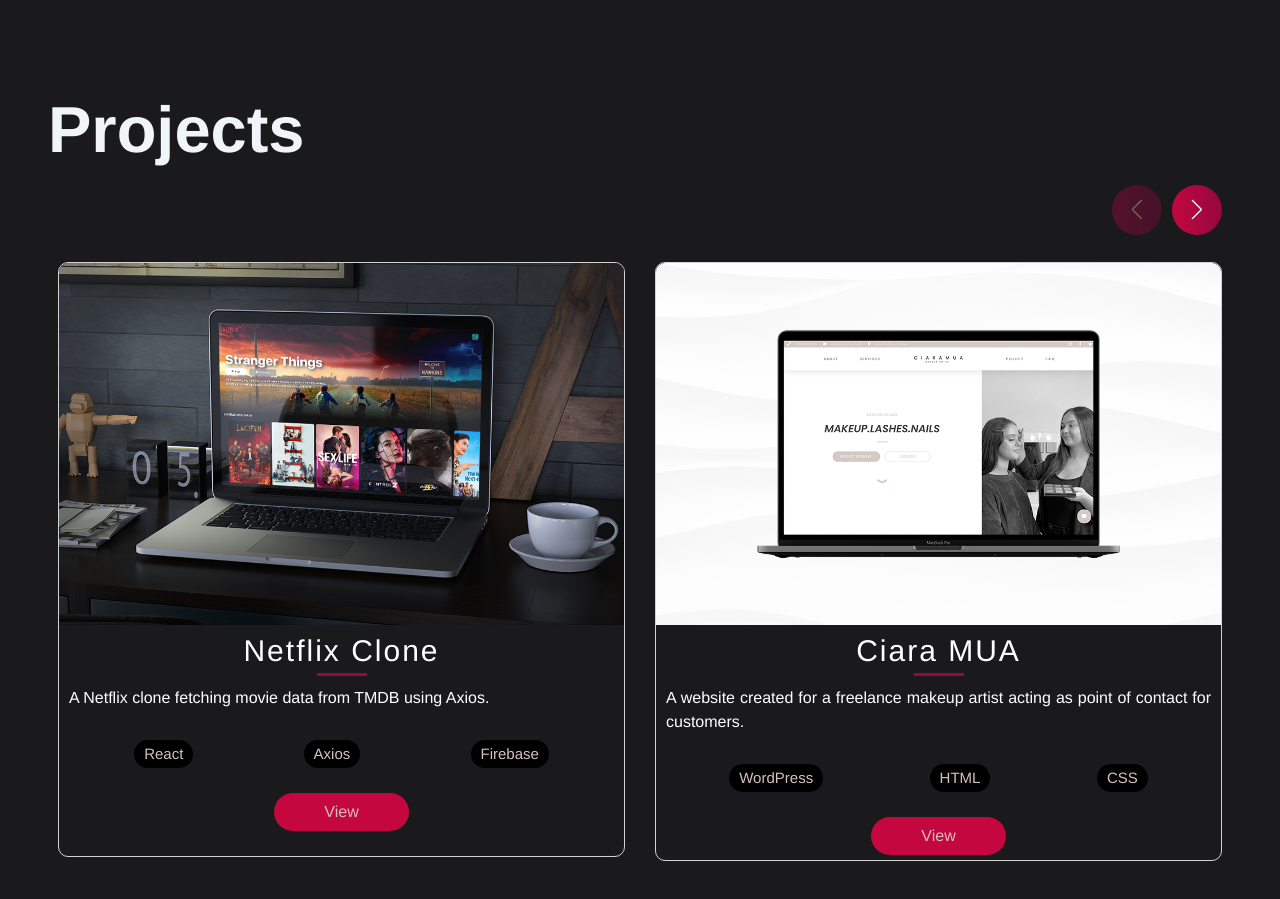
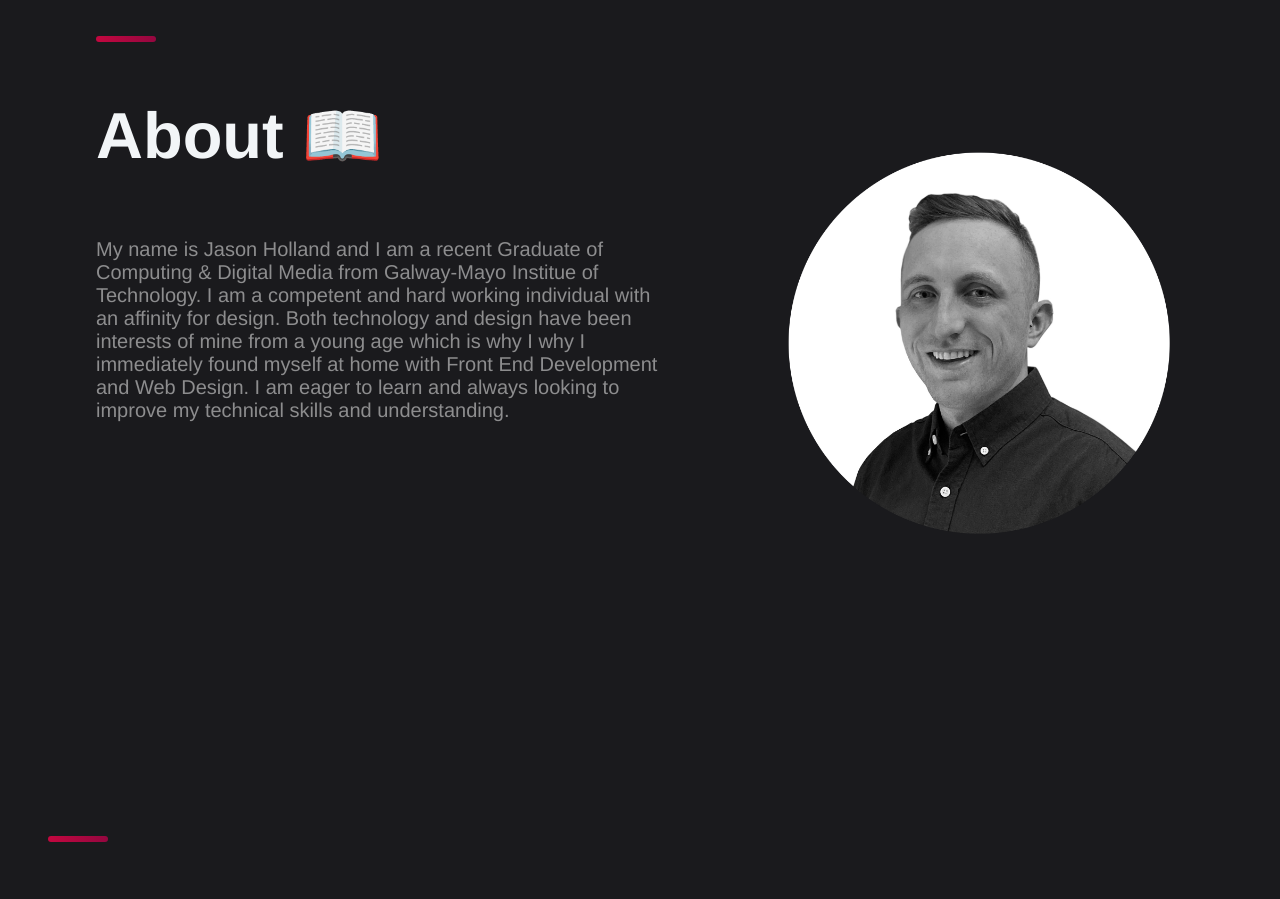
Before and after one commit to jholland93/personal-portfolio, a Next.js app: page / in a window 1280 px wide. Shown: the part 780-1679 px from the top of the page. Built offline with nearby package versions, Linux system fonts and the light colour scheme.

Commit message:
added about section

```diff
--- a/src/components/About/About.js
+++ b/src/components/About/About.js
@@ -1,23 +1,41 @@
 import Image from "next/image";
 import React from "react";
 import {
-  ProfileImg,
   Section,
   SectionDivider,
+  SectionSubText,
   SectionText,
   SectionTitle,
 } from "../../styles/GlobalComponents";
-import { AboutContainer, AboutContent, ImageContainer } from "./AboutStyles";
+import {
+  AboutContainer,
+  AboutContent,
+  ImageContainer,
+  AboutInfo,
+  ProfileImg,
+} from "./AboutStyles";
 
 const About = () => (
-  <AboutContainer>
-    <Section nopadding id="About">
+  <AboutContainer id="about">
+    <Section>
       <SectionDivider />
-      <SectionTitle main>About</SectionTitle>
+      <SectionTitle main>About 📖</SectionTitle>
+
+      <AboutContent>
+        <SectionText>
+          My name is Jason Holland and I am a recent Graduate of Computing &
+          Digital Media from Galway-Mayo Institue of Technology. I am a
+          competent and hard working individual with an affinity for design.
+          Both technology and design have been interests of mine from a young
+          age which is why I why I immediately found myself at home with Front
+          End Development and Web Design. I am eager to learn and always looking
+          to improve my technical skills and understanding.
+        </SectionText>{" "}
+        <ProfileImg>
+          <Image src="/images/profile-picture.png" height={400} width={400} />
+        </ProfileImg>
+      </AboutContent>
     </Section>
-    <ProfileImg>
-      <Image src="/images/profile-picture.png" height={400} width={400} />
-    </ProfileImg>
   </AboutContainer>
 );
 
--- a/src/components/About/AboutStyles.js
+++ b/src/components/About/AboutStyles.js
@@ -2,15 +2,42 @@
 
 export const AboutContainer = styled.div`
   height: 100vh;
-  max-height: 900px;
+
+  @media ${(props) => props.theme.breakpoints.sm} {
+    margin-bottom: 20rem;
+  }
 `;
 
 export const AboutContent = styled.div`
-  color: red;
-  z-index: 100;
+  display: flex;
+  flex-direction: row;
+  margin-top: 5rem;
+
+  @media ${(props) => props.theme.breakpoints.lg} {
+    flex-direction: column;
+    margin: 5rem auto;
+  }
+  @media ${(props) => props.theme.breakpoints.sm} {
+    margin: 0 auto;
+  }
 `;
 
 export const ImageContainer = styled.div`
   color: red;
   z-index: 100;
 `;
+
+export const AboutInfo = styled.div``;
+
+export const ProfileImg = styled.div`
+  border-radius: 100%;
+  min-width: 400px;
+  min-height: 400px;
+  padding: 5px;
+  margin-top: -100px;
+  margin-left: 10%;
+  margin-bottom: 5rem;
+  @media ${(props) => props.theme.breakpoints.sm} {
+    margin: 2rem;
+  }
+`;
--- a/src/components/Header/Header.js
+++ b/src/components/Header/Header.js
@@ -27,14 +27,14 @@
     </Div1>
     <Div2>
       <li>
-        <Link href="#projects">
-          <NavLink>Projects</NavLink>
+        <Link href="#about">
+          <NavLink>About</NavLink>
         </Link>
       </li>
 
       <li>
-        <Link href="#about">
-          <NavLink>About</NavLink>
+        <Link href="#projects">
+          <NavLink>Projects</NavLink>
         </Link>
       </li>
     </Div2>
--- a/src/components/Projects/Projects.js
+++ b/src/components/Projects/Projects.js
@@ -1,12 +1,17 @@
 import React from "react";
-import { Section, SectionTitle } from "../../styles/GlobalComponents";
+import {
+  Section,
+  SectionDivider,
+  SectionTitle,
+} from "../../styles/GlobalComponents";
 
 import { ProjectItem } from "./ProjectItem";
 import "swiper/swiper-bundle.min.css";
 
 const Projects = () => (
   <Section id="projects">
-    <SectionTitle main>Projects</SectionTitle>
+    <SectionDivider />
+    <SectionTitle main>Projects &#9997;&#65039;</SectionTitle>
     <ProjectItem />
   </Section>
 );
--- a/src/components/Projects/ProjectsStyles.js
+++ b/src/components/Projects/ProjectsStyles.js
@@ -47,8 +47,10 @@
   text-align: center;
   border: 1px solid lightgrey;
   z-index: 100;
-
   min-height: 99%;
+  @media ${(props) => props.theme.breakpoints.md} {
+    margin: 0 3rem;
+  }
 `;
 export const TitleContent = styled.div`
   text-align: center;
@@ -74,7 +76,7 @@
 
 export const CardInfo = styled.p`
   text-align: justify;
-  padding: 1rem;
+  padding: 2rem;
   color: white;
   font-style: 2rem;
   line-height: 24px;
@@ -95,6 +97,7 @@
   background: hsl(342, 93%, 40%);
   border-radius: 100px;
   transition: 0.5s;
+  margin-bottom: 1rem;
 
   &:hover {
     transform: scale(1.04);
--- a/src/components/Social/Social.js
+++ b/src/components/Social/Social.js
@@ -11,9 +11,9 @@
     <SocialIcons href="https://github.com">
       <AiFillGithub size="3rem" />
     </SocialIcons>
-    <SocialIcons href="https://github.com">
+    {/* <SocialIcons href="https://github.com">
       <AiFillDribbbleCircle size="3rem" />
-    </SocialIcons>
+    </SocialIcons> */}
     <SocialIcons href="https://github.com">
       <AiFillLinkedin size="3rem" />
     </SocialIcons>
--- a/src/pages/index.js
+++ b/src/pages/index.js
@@ -99,7 +99,7 @@
 
       <Section grid>
         <Hero />
-        {/* <About /> */}
+        <About />
       </Section>
       <Social />
       <Projects />
--- a/src/styles/GlobalComponents/index.js
+++ b/src/styles/GlobalComponents/index.js
@@ -4,8 +4,6 @@
   display: ${(props) => (props.grid ? "grid" : "flex")};
   flex-direction: ${(props) => (props.row ? "row" : "column")};
   padding: ${(props) => (props.nopadding ? "0" : "32px 48px 0")};
-  margin: 0 auto;
-  position: relative;
   overflow: hidden;
 
   @media ${(props) => props.theme.breakpoints.md} {
@@ -15,7 +13,6 @@
 
   @media ${(props) => props.theme.breakpoints.sm} {
     padding: ${(props) => (props.nopadding ? "0" : "16px 16px 0")};
-
     flex-direction: column;
   }
 `;
@@ -45,8 +42,6 @@
   font-size: ${(props) => (props.main ? "65px" : "56px")};
   line-height: ${(props) => (props.main ? "72px" : "56px")};
 
-  max-width: 100%;
-
   padding: ${(props) => (props.main ? "58px 0 16px" : "0")};
 
   @media ${(props) => props.theme.breakpoints.md} {
@@ -66,7 +61,7 @@
 `;
 
 export const SectionText = styled.p`
-  max-width: 800px;
+  max-width: 700px;
   font-size: 2rem;
   padding-bottom: 3.6rem;
   color: rgba(255, 255, 255, 0.5);
@@ -86,14 +81,14 @@
 `;
 
 export const SectionDivider = styled.div`
-  width: 50px;
+  width: 60px;
   height: 6px;
   border-radius: 10px;
   background-color: #fff;
   background: ${(props) =>
     props.colorAlt
       ? "linear-gradient(270deg, #F46737 0%, #945DD6 100%)"
-      : "linear-gradient(270deg, #13ADC7 0%, #945DD6 100%)"};
+      : "linear-gradient(270deg, #950740 0%, #c3073f 100%)"};
 
   margin: ${(props) => (props.divider ? "4rem 0" : "")};
 
@@ -297,10 +292,3 @@
     height: ${({ large }) => (large ? "32px" : "16px")};
   }
 `;
-
-export const ProfileImg = styled.div`
-  position: absolute;
-  max-width: 400px;
-  right: 0;
-  border-radius: 100%;
-`;
```
